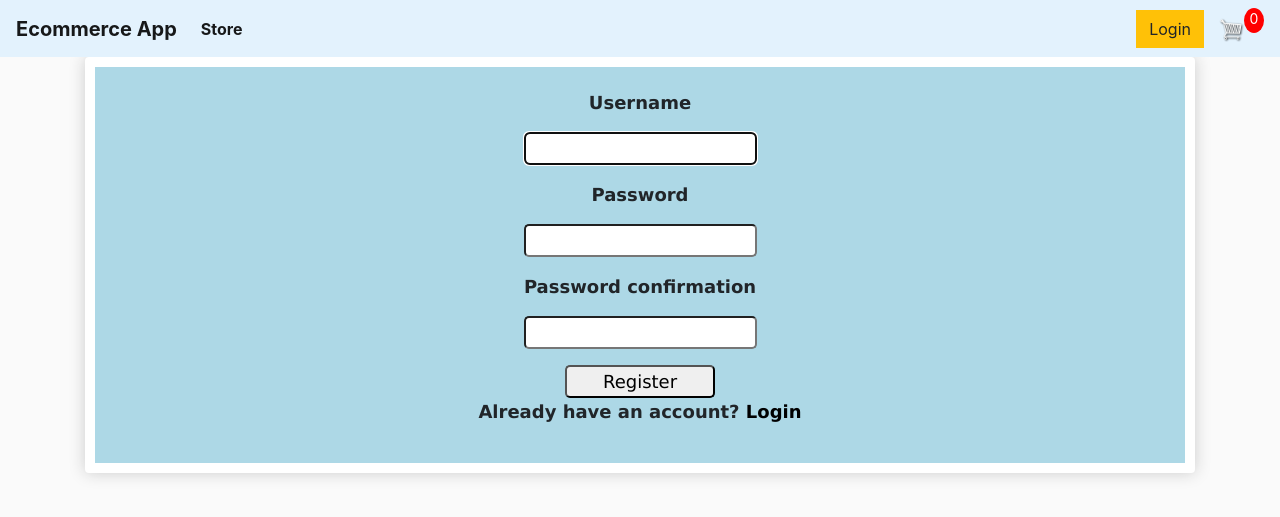
After one commit to sDebski/EcommerceApp, a Django app: page /register/ in a window 1280 px wide. The commit adds this page. Shown: the top 517 px of the page. Run offline with Django 4.2, Linux system fonts and the light colour scheme; some libraries are stand-ins or nearby versions.

Commit message:
added user login and register

```diff
--- a/base/forms.py
+++ b/base/forms.py
@@ -1,4 +1,6 @@
 from django import forms
+from .models import *
+from django.contrib.auth.forms import UserCreationForm
 
 
 class ShippingForm(forms.Form):
@@ -8,3 +10,18 @@ class ShippingForm(forms.Form):
     city = forms.CharField(max_length=200)
     state = forms.CharField(max_length=200)
     zipcode = forms.CharField(max_length=200)
+
+class UserForm(UserCreationForm):
+    class Meta(UserCreationForm.Meta):
+        model = User
+        fields = ['username', 'password1','password2']
+
+class CustomerForm(forms.ModelForm):
+    class Meta:
+        model = Customer
+        fields = ['email', 'name']
+
+class UserLoginForm(forms.ModelForm):
+    class Meta:
+        model=User
+        fields = ['username', 'password']
--- a/base/templates/base/main.html
+++ b/base/templates/base/main.html
@@ -61,11 +61,18 @@
             <div class="collapse navbar-collapse" id="navbarSupportedContent">
                 <ul class="navbar-nav mr-auto">
                     <li class="nav-item active">
-                        <a class="nav-link" href="{% url 'store' %}">Store<span class="sr-only">(current)</span></a>
+                        <a class="nav-link" href="{% url 'store' %}">Store<span class="sr-only">(current)</span>
+                            {% if request.user.is_authenticated %} | Hello, {{request.user.username|capfirst}} {% endif %}
+                        </a>
+
                     </li>
                 </ul>
             <div class="form-inline my-2 my-lg-0">
-                <a href="#"class="btn btn-warning">Login</a>
+                {% if request.user.is_authenticated %}
+                <a href="{% url 'logout' %}"class="btn btn-warning">Logout</a>
+                {% else %}
+                <a href="{% url 'login' %}"class="btn btn-warning">Login</a>
+                {% endif %}
                 <a href="{% url 'cart' %}">
                 <img  id="cart-icon" src="{% static 'images/cart.png' %}">
                 </a>
--- /dev/null
+++ b/base/templates/base/register.html
@@ -0,0 +1,24 @@
+{% extends 'base/main.html' %}
+
+{% block content %}
+    <div class='box-element'>
+        <div class='login-box'>
+            <form method="post">
+                {% csrf_token %}
+                <p>{{user_form.username.label}}</p>
+                <p>{{user_form.username}}</p>
+                <p>{{user_form.password1.label}}</p>
+                <p>{{user_form.password1}}</p>
+                <p>{{user_form.password2.label}}</p>
+                <p>{{user_form.password2}}</p>
+
+                <button type="submit">Register</button>
+                <p> Already have an account? <a href="{% url 'login'%}">Login</a> </p>
+
+            </form>
+        </div>
+
+    </div>
+
+
+{% endblock content%}
--- a/base/urls.py
+++ b/base/urls.py
@@ -4,6 +4,9 @@ from django.urls import path
 
 urlpatterns = [
     path("", views.store, name='store'),
+    path("register/", views.registerView, name='register'),
+    path("login/", views.loginView, name='login'),
+    path("logout/", views.logoutView, name='logout'),
     path("cart/", views.cart, name='cart'),
     path("checkout/", views.checkout, name='checkout'),
     path('update-item/', views.updateItem, name='update-item'),
--- a/base/views.py
+++ b/base/views.py
@@ -1,13 +1,64 @@
 from django.shortcuts import render, redirect
 from django.core.paginator import Paginator
+from django.contrib.auth import authenticate, login, logout
 from django.http import JsonResponse, HttpResponse
 from .models import *
-from .forms import ShippingForm
+from .forms import *
 from .utils import cookieCart, cartData, deleteCartAndRedirect, guestOrder
 import json
 import datetime
 
 # Create your views here.
+
+
+def registerView(request):
+    user_form = UserForm()
+    if request.method == 'POST':
+        form = UserForm(request.POST)
+        if form.is_valid():
+            user = form.save(commit=False)
+            user.username = user.username.lower()
+            user.save()
+            login(request, user)
+            return redirect('store')
+        else:
+            print(request, 'An error occured during registration in user form.')
+
+    context = {
+        'user_form': user_form,
+    }
+    return render(request, 'base/register.html', context)
+
+def loginView(request):
+    user_form = UserLoginForm()
+
+    if request.user.is_authenticated:
+        return redirect('store')
+
+    if request.method == 'POST':
+        username = request.POST.get('username').lower()
+        password = request.POST.get('password')
+
+        try:
+            user = User.objects.get(username=username)
+        except:
+            print(request, 'User does not exist')
+        user = authenticate(request, username=username, password=password)
+
+        if user is not None:
+            login(request, user)
+            return redirect('store')
+        else:
+            print(request, 'Email or password does not exist')
+    context = {
+        'user_form': user_form,
+    }
+    return render(request, 'base/login.html', context)
+
+def logoutView(request):
+    logout(request)
+    return redirect('store')
+
 def cart(request):
     order, items = cartData(request)
     context = {'order': order, 'items': items}
--- a/static/css/main.css
+++ b/static/css/main.css
@@ -250,3 +250,28 @@ font-size: large;
 	color: black;
 	font-weight: bolder;
 }
+
+.login-box {
+	font-family:'Lucida Sans', 'Lucida Sans Regular', 'Lucida Grande', 'Lucida Sans Unicode', Geneva, Verdana, sans-serif;
+	font-weight: bold;
+	font-size: large;
+	padding:2%;
+	text-align: center;
+	background-color: lightblue;
+}
+
+.login-box > form > button {
+	border-radius: 5px;
+	min-width: 150px;
+	transition-duration:.25s;
+}
+
+.login-box > form > p > input {
+	border-radius: 5px;
+}
+
+.login-box > form > button:hover {
+	background-color: darkblue;
+	color:#fff;
+
+}
```
Also changed, not shown: base/models.py (+15 -0 lines), base/templates/base/login.html (added, +21 -0 lines).
